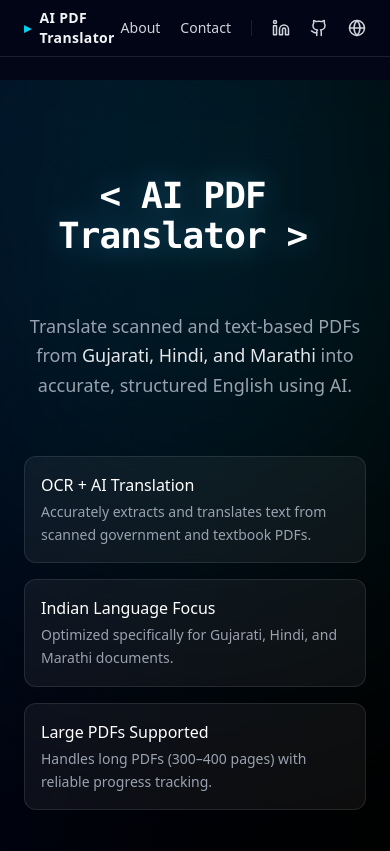
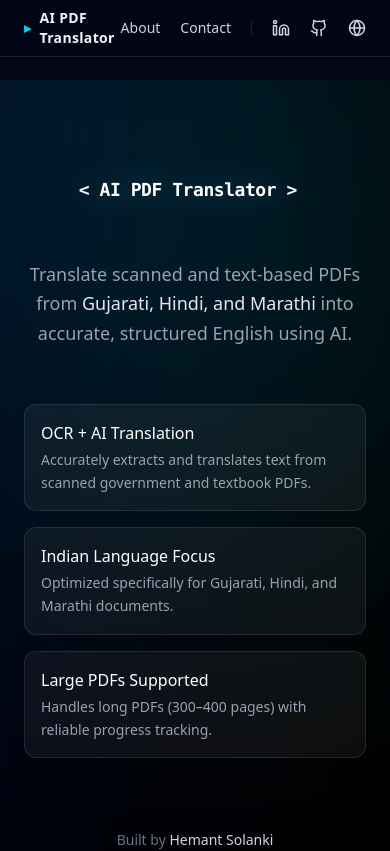
Before and after one commit to earlywinter96/pdf-translator-ai, a Next.js app in the folder frontend/: page / in a window 390 px wide. Shown: the top 851 px of the page. Built offline with nearby package versions, Linux system fonts and the light colour scheme.

Commit message:
Fix mobile terminal title responsiveness

```diff
--- a/frontend/app/globals.css
+++ b/frontend/app/globals.css
@@ -44,3 +44,11 @@ body {
   background: rgba(34, 211, 238, 0.25); /* cyan tint */
   color: #ffffff;
 }
+@keyframes blink {
+  0%, 50%, 100% { opacity: 1; }
+  25%, 75% { opacity: 0; }
+}
+
+.cursor-blink {
+  animation: blink 1.2s infinite;
+}
--- a/frontend/app/page.tsx
+++ b/frontend/app/page.tsx
@@ -20,10 +20,6 @@ export default function HomeClient() {
 
         {/* Title */}
         <TerminalTitle />
-
-
-
-
 
         {/* Subtitle */}
         <p className="text-gray-400 text-lg leading-relaxed">
--- a/frontend/components/HomeClient.tsx
+++ b/frontend/components/HomeClient.tsx
@@ -9,9 +9,21 @@ export default function HomeClient() {
     <main className="min-h-screen bg-gradient-to-br from-[#020617] to-black flex items-center justify-center px-6">
       <div className="max-w-4xl mx-auto pt-24 pb-20 space-y-14 text-center">
 
-        <h1 className="text-4xl md:text-5xl font-bold text-white tracking-tight">
-          AI PDF Translator
-        </h1>
+      <h1
+  className="
+    font-mono
+    text-xl            /* 📱 mobile */
+    md:text-5xl        /* 💻 desktop */
+    tracking-tight
+    md:tracking-normal
+    text-white
+    whitespace-nowrap
+  "
+>
+  &lt; AI PDF Translator <span className="animate-pulse">_</span> &gt;
+</h1>
+
+
 
         <p className="text-gray-400 text-lg">
           Translate scanned and text-based PDFs from
--- a/frontend/components/TerminalTitle.tsx
+++ b/frontend/components/TerminalTitle.tsx
@@ -33,11 +33,20 @@ export default function TerminalTitle() {
   }, []);
 
   return (
-    <h1
-      className="text-4xl md:text-5xl font-mono font-semibold tracking-tight
-                 text-white flex justify-center items-center
-                 drop-shadow-[0_0_14px_rgba(56,189,248,0.35)]"
-    >
+    <h1 className="
+      text-lg            /* 📱 mobile */
+      sm:text-xl
+      md:text-4xl        /* 💻 laptop */
+      lg:text-5xl
+      font-mono
+      font-semibold
+      tracking-tight
+      text-white
+      flex justify-center items-center
+      drop-shadow-[0_0_14px_rgba(56,189,248,0.35)]
+      whitespace-nowrap
+    "
+  >
       {displayed}
       <span
         className={`ml-1 ${showCursor ? "opacity-100" : "opacity-0"}`}
```
